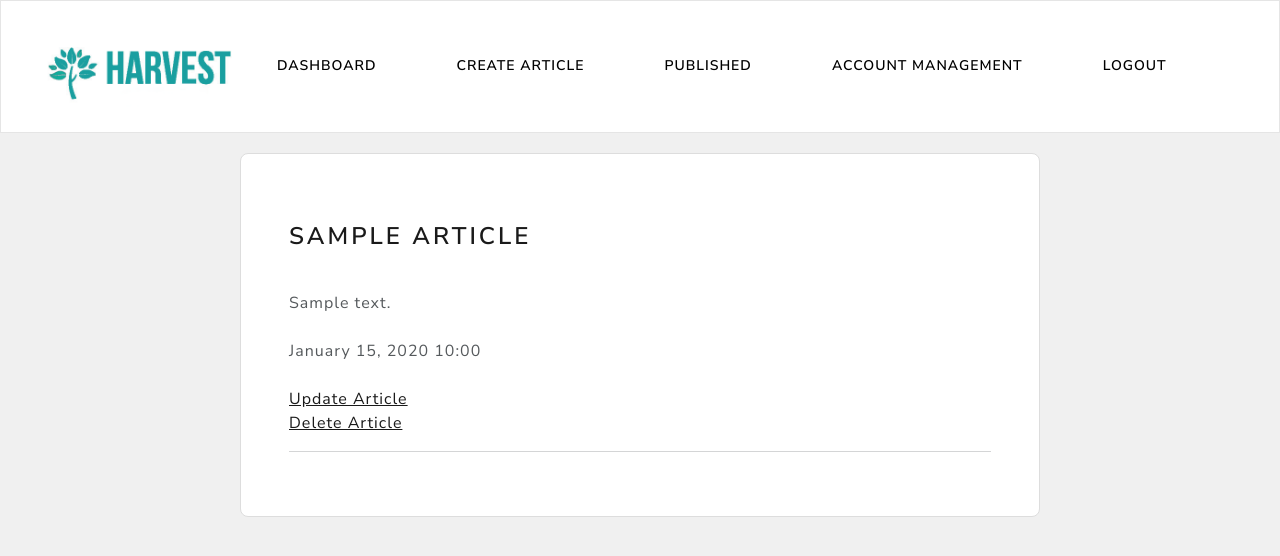
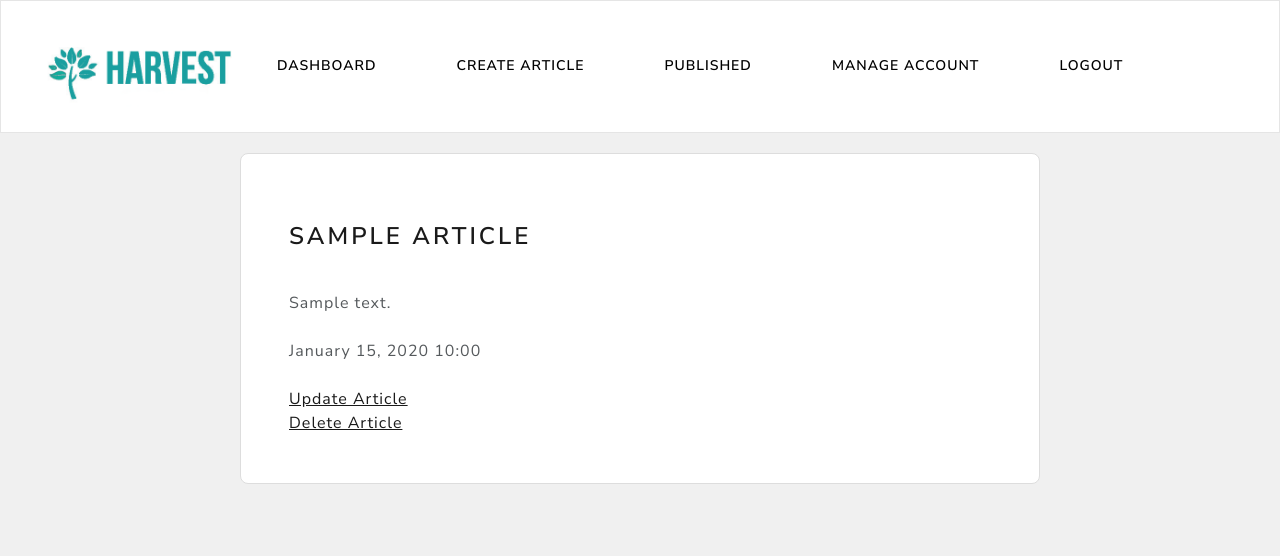
Before and after one commit to polym8th/Harvest, a Django app: page /creator/published in a window 1280 px wide. Shown: the top 556 px of the page. Run offline with Django 5.2, Linux system fonts and the light colour scheme; the first user in the database is signed in; tables that the repository leaves empty hold one stand-in row (Sample ...).

Commit message:
fix bug in forms.py in creator app. Create manage-account section in creator app.

```diff
--- a/creator/templates/creator/navbar.html
+++ b/creator/templates/creator/navbar.html
@@ -66,7 +66,7 @@
 
                 <li class="nav-item">
 
-                  <a class="btn btn-secondary navbar-btn" type="button"  href="{% url '' %}"> Account management </a>
+                  <a class="btn btn-secondary navbar-btn" type="button"  href="{% url 'manage-account' %}"> Manage Account </a>
 
                 </li>
 
--- a/creator/templates/creator/published.html
+++ b/creator/templates/creator/published.html
@@ -28,11 +28,6 @@
 
 
 
-
-
-
-
-        <hr>
     </div>
 {% endfor %}
 
--- a/creator/urls.py
+++ b/creator/urls.py
@@ -15,6 +15,7 @@ urlpatterns = [
 
     path('delete-article/<str:pk>', views.delete_article, name="delete-article"),
 
+    path('manage-account', views.manage_account, name="manage-account"),
 
 
 ]
--- a/creator/views.py
+++ b/creator/views.py
@@ -1,6 +1,6 @@
 from django.shortcuts import render, redirect
 from django.contrib.auth.decorators import login_required
-from .forms import ArticleForm
+from .forms import ArticleForm, UpdateUserForm
 from .models import Article  # Import Article model
 
 
@@ -55,8 +55,22 @@ def delete_article(request, pk):
     except Article.DoesNotExist:
         return redirect('published')  # Redirect if article doesn't exist
 
-    if request.method == 'POST':  #
+    if request.method == 'POST':
         article.delete()
         return redirect('published')
 
     return render(request, 'creator/delete-article.html')
+
+
+@login_required(login_url='my-login')
+def manage_account(request):
+    form = UpdateUserForm(instance=request.user)
+
+    if request.method == 'POST':
+        form = UpdateUserForm(request.POST, instance=request.user)
+        if form.is_valid():
+            form.save()
+            return redirect('creator-dashboard')
+
+    context = {'UpdateUserForm': form}
+    return render(request, 'creator/manage-account.html', context)
```
Also changed, not shown: creator/forms.py (+12 -0 lines), creator/templates/creator/account-manage.html (deleted), creator/templates/creator/manage.-account.html (added).
